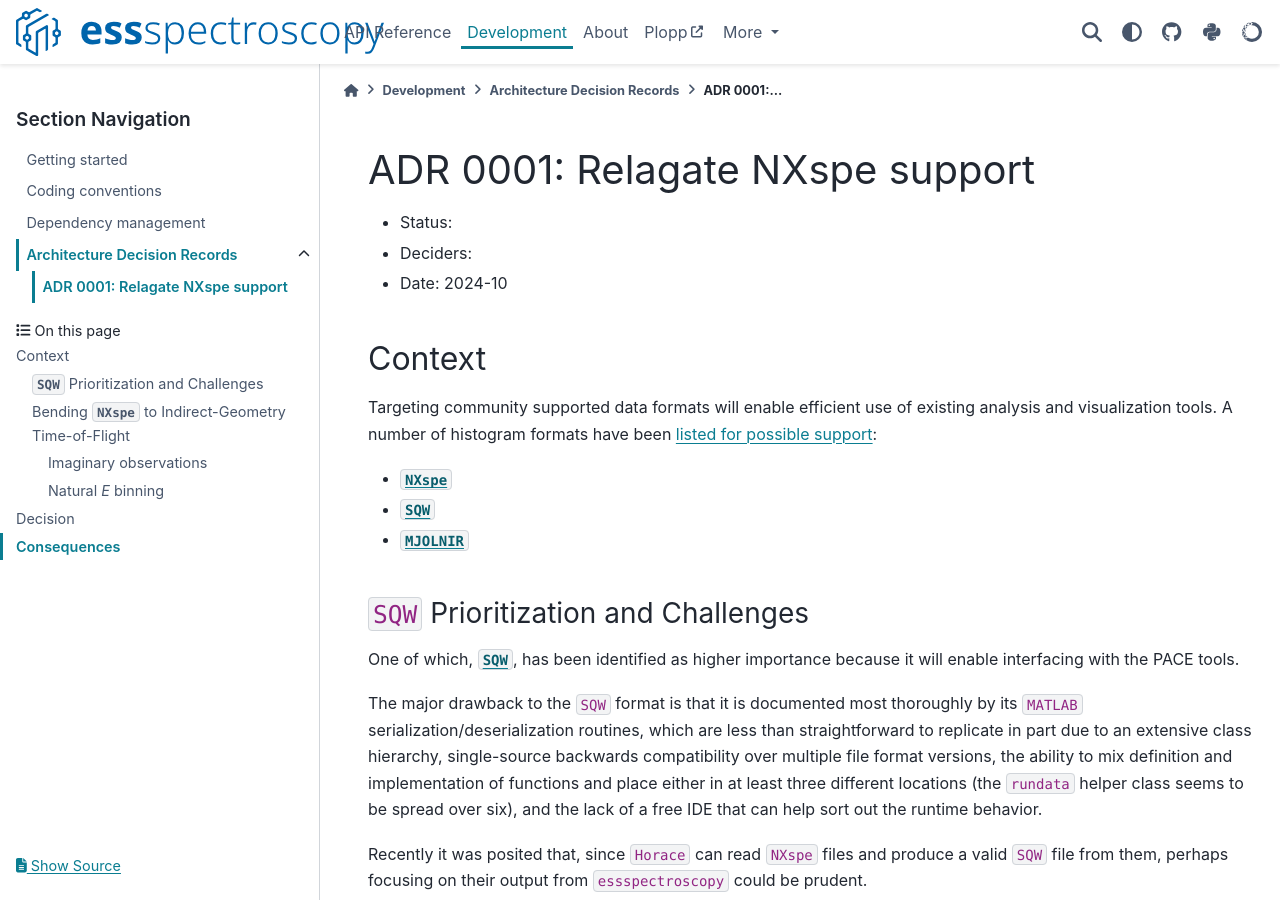
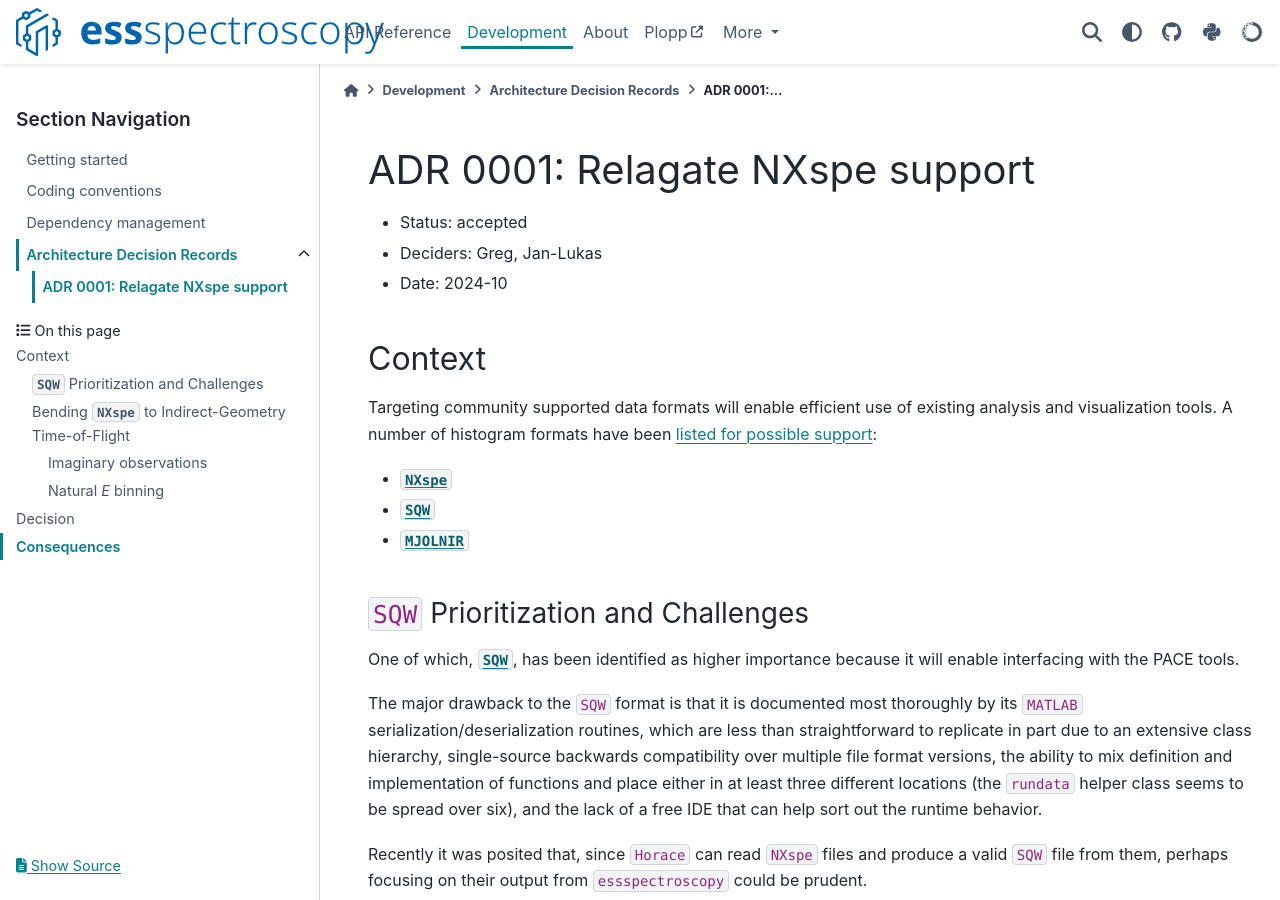
Before and after one commit to scipp/essspectroscopy, a Sphinx documentation site: the page built from docs/developer/adr/0001-relegate-nxspe-support.md, in a window 1280 px wide and 900 px high. Built offline with Sphinx 7.4.7 and the PyData theme 0.15.4, drawn with Linux system fonts in a browser that asks for light colours; the version number could not be read and is left out.

Commit message:
Update docs/developer/adr/0001-relegate-nxspe-support.md
Status &rightarrow; accepted

Co-authored-by: Jan-Lukas Wynen <j-l.wynen@hotmail.de>

```diff
--- a/docs/developer/adr/0001-relegate-nxspe-support.md
+++ b/docs/developer/adr/0001-relegate-nxspe-support.md
@@ -1,7 +1,7 @@
 # ADR 0001: Relagate NXspe support
 
-- Status:
-- Deciders:
+- Status: accepted
+- Deciders: Greg, Jan-Lukas
 - Date: 2024-10
 
 ## Context
```
